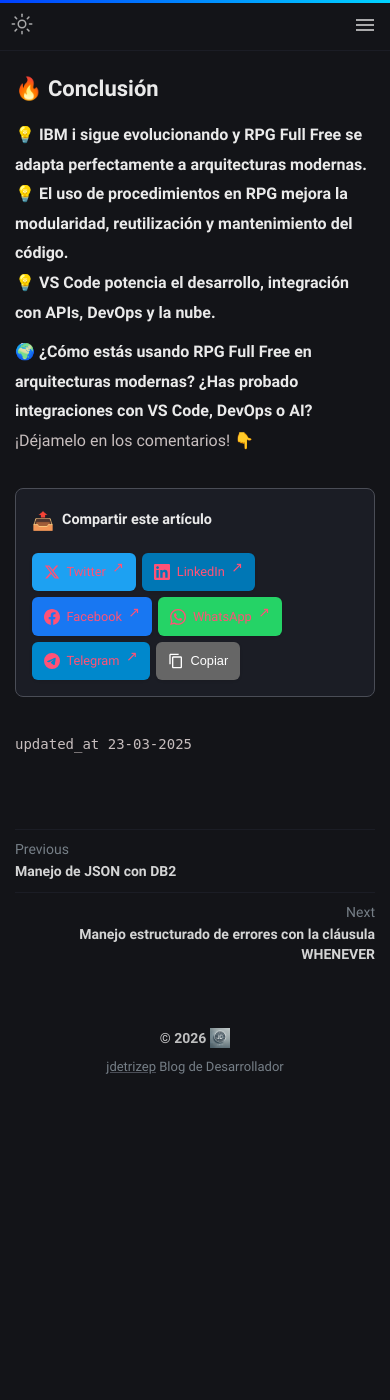
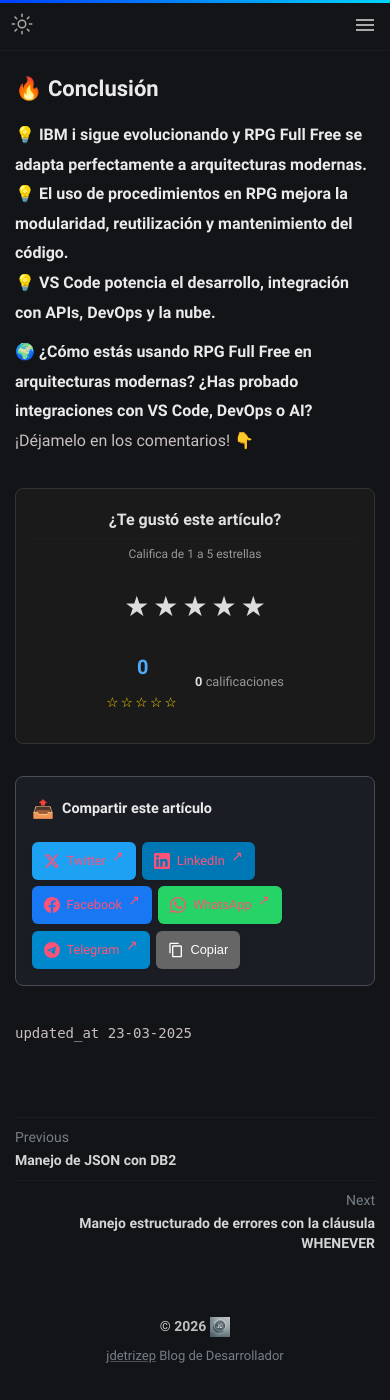
Before and after one commit to jdetrizep/jdetrizep.github.io, a Jekyll site: the page built from _posts/evolucion_del_rpg/2025-03-16-evolucion_rpg.md, in a window 390 px wide and 1400 px high, scrolled down 6028 px. Built offline with Jekyll 4.4.1, drawn with Linux system fonts in a browser that asks for light colours; some web fonts are replaced; before the commit the page ends 7139 px from its top, so only the background shows below that.

Commit message:
Se incluye control de Rating para los blogs.

```diff
--- a/_includes/footer.html
+++ b/_includes/footer.html
@@ -16,6 +16,7 @@
   </small>
 </footer>
 <script src="/assets/js/main.js" defer="defer"></script>
+<script src="/assets/js/rating.js" defer="defer"></script>
 {%- if site.google_analytics -%}
   <!-- Google tag (gtag.js) -->
   <script
--- /dev/null
+++ b/_includes/rating.html
@@ -0,0 +1,31 @@
+<!-- Sistema de Calificación de Estrellas -->
+<div class="post-rating-container">
+  <div class="rating-header">
+    <h3>¿Te gustó este artículo?</h3>
+    <p>Califica de 1 a 5 estrellas</p>
+  </div>
+
+  <div class="rating-widget">
+    <div class="stars-container" data-post-id="{{ page.id | slugify }}">
+      <span class="star" data-value="1">★</span>
+      <span class="star" data-value="2">★</span>
+      <span class="star" data-value="3">★</span>
+      <span class="star" data-value="4">★</span>
+      <span class="star" data-value="5">★</span>
+    </div>
+
+    <div class="rating-info">
+      <div class="current-rating">
+        <span class="rating-value">0.0</span>
+        <span class="rating-stars">☆☆☆☆☆</span>
+      </div>
+      <div class="rating-count">
+        <span class="count">0</span> calificaciones
+      </div>
+    </div>
+
+    <div class="rating-message" style="display: none;">
+      ¡Gracias por tu calificación!
+    </div>
+  </div>
+</div>
--- a/_layouts/post.html
+++ b/_layouts/post.html
@@ -78,6 +78,8 @@
           {% endif %}
         </div>
 
+        {% include rating.html %}
+
         {% include share-buttons.html %}
       </article>
 
--- /dev/null
+++ b/_sass/klise/_rating.scss
@@ -0,0 +1,215 @@
+// Sistema de Calificación de Estrellas (Compacto)
+.post-rating-container {
+  margin: 2rem 0;
+  padding: 1.25rem;
+  background: var(--bg-color, #f8f9fa);
+  border-radius: 8px;
+  border: 1px solid var(--border-color, #e9ecef);
+  text-align: center;
+  transition: all 0.3s ease;
+
+  .rating-header {
+    margin-bottom: 1rem;
+
+    h3 {
+      margin: 0 0 0.25rem 0;
+      font-size: 1.1rem;
+      color: var(--text-color, #333);
+      font-weight: 600;
+    }
+
+    p {
+      margin: 0;
+      color: var(--gray, #666);
+      font-size: 0.8rem;
+    }
+  }
+
+  .rating-widget {
+    .stars-container {
+      display: flex;
+      justify-content: center;
+      gap: 0.3rem;
+      margin-bottom: 1rem;
+      font-size: 2rem;
+      cursor: pointer;
+      user-select: none;
+
+      .star {
+        color: #ddd;
+        transition: all 0.2s ease;
+        position: relative;
+
+        &:hover,
+        &.hover {
+          color: #ffd700;
+          transform: scale(1.15);
+        }
+
+        &.active {
+          color: #ffd700;
+          animation: starPulse 0.3s ease;
+        }
+
+        &.rated {
+          color: #ffd700;
+        }
+      }
+    }
+
+    .rating-info {
+      display: flex;
+      justify-content: center;
+      align-items: center;
+      gap: 1.5rem;
+      margin-bottom: 0.75rem;
+      flex-wrap: wrap;
+
+      .current-rating {
+        display: flex;
+        flex-direction: column;
+        align-items: center;
+        gap: 0.25rem;
+
+        .rating-value {
+          font-size: 1.5rem;
+          font-weight: bold;
+          color: var(--link-color, #007bff);
+        }
+
+        .rating-stars {
+          font-size: 0.95rem;
+          color: #ffd700;
+          letter-spacing: 0.15rem;
+        }
+      }
+
+      .rating-count {
+        font-size: 0.85rem;
+        color: var(--gray, #666);
+
+        .count {
+          font-weight: bold;
+          color: var(--text-color, #333);
+        }
+      }
+    }
+
+    .rating-message {
+      padding: 0.65rem;
+      background: #d4edda;
+      color: #155724;
+      border-radius: 6px;
+      font-weight: 500;
+      font-size: 0.85rem;
+      animation: fadeIn 0.5s ease;
+    }
+  }
+}
+
+// Animaciones
+@keyframes starPulse {
+  0% {
+    transform: scale(1);
+  }
+  50% {
+    transform: scale(1.3);
+  }
+  100% {
+    transform: scale(1);
+  }
+}
+
+@keyframes fadeIn {
+  from {
+    opacity: 0;
+    transform: translateY(-10px);
+  }
+  to {
+    opacity: 1;
+    transform: translateY(0);
+  }
+}
+
+// Modo oscuro
+[data-theme="dark"] {
+  .post-rating-container {
+    background: var(--dark-bg, #1a1a1a);
+    border-color: var(--dark-border, #333);
+
+    .rating-header {
+      h3 {
+        color: var(--dark-text, #e0e0e0);
+      }
+
+      p {
+        color: var(--dark-gray, #999);
+      }
+    }
+
+    .rating-info {
+      .current-rating {
+        .rating-value {
+          color: var(--dark-link, #4dabf7);
+        }
+      }
+
+      .rating-count {
+        color: var(--dark-gray, #999);
+
+        .count {
+          color: var(--dark-text, #e0e0e0);
+        }
+      }
+    }
+
+    .rating-widget {
+      .rating-message {
+        background: #1e4620;
+        color: #a3d9a5;
+      }
+    }
+  }
+}
+
+// Responsive
+@media (max-width: 768px) {
+  .post-rating-container {
+    padding: 1rem;
+
+    .rating-header {
+      h3 {
+        font-size: 1rem;
+      }
+
+      p {
+        font-size: 0.75rem;
+      }
+    }
+
+    .rating-widget {
+      .stars-container {
+        font-size: 1.75rem;
+        gap: 0.25rem;
+      }
+
+      .rating-info {
+        gap: 1rem;
+
+        .current-rating {
+          .rating-value {
+            font-size: 1.25rem;
+          }
+
+          .rating-stars {
+            font-size: 0.85rem;
+          }
+        }
+
+        .rating-count {
+          font-size: 0.8rem;
+        }
+      }
+    }
+  }
+}
--- a/_sass/main.scss
+++ b/_sass/main.scss
@@ -60,4 +60,4 @@
 
 // Import sass files
 @import "klise/fonts", "klise/base", "klise/layout", "klise/post",
-  "klise/miscellaneous", "klise/syntax", "klise/dark";
+  "klise/miscellaneous", "klise/syntax", "klise/dark", "klise/rating";
--- /dev/null
+++ b/assets/js/rating.js
@@ -0,0 +1,212 @@
+/**
+ * Sistema de Calificación de Estrellas para Posts
+ * Guarda las calificaciones en localStorage del navegador
+ */
+
+(function() {
+  'use strict';
+
+  // Clase para manejar el sistema de calificación
+  class PostRating {
+    constructor(container) {
+      this.container = container;
+      this.postId = container.dataset.postId;
+      this.stars = container.querySelectorAll('.star');
+      this.ratingValue = container.closest('.rating-widget').querySelector('.rating-value');
+      this.ratingStars = container.closest('.rating-widget').querySelector('.rating-stars');
+      this.ratingCount = container.closest('.rating-widget').querySelector('.count');
+      this.ratingMessage = container.closest('.rating-widget').querySelector('.rating-message');
+
+      this.storageKey = `post_rating_${this.postId}`;
+      this.ratingsKey = `post_ratings_${this.postId}`;
+
+      this.init();
+    }
+
+    init() {
+      // Cargar calificaciones existentes
+      this.loadRatings();
+
+      // Agregar event listeners
+      this.stars.forEach((star, index) => {
+        // Hover effect
+        star.addEventListener('mouseenter', () => this.handleHover(index));
+        star.addEventListener('mouseleave', () => this.handleMouseLeave());
+
+        // Click para calificar
+        star.addEventListener('click', () => this.handleRating(index + 1));
+      });
+
+      // Verificar si el usuario ya calificó
+      this.checkUserRating();
+    }
+
+    handleHover(index) {
+      this.stars.forEach((star, i) => {
+        if (i <= index) {
+          star.classList.add('hover');
+        } else {
+          star.classList.remove('hover');
+        }
+      });
+    }
+
+    handleMouseLeave() {
+      this.stars.forEach(star => star.classList.remove('hover'));
+    }
+
+    handleRating(value) {
+      // Verificar si ya calificó
+      const userRating = localStorage.getItem(this.storageKey);
+
+      if (userRating) {
+        this.showMessage('Ya has calificado este artículo anteriormente', 'warning');
+        return;
+      }
+
+      // Guardar la calificación del usuario
+      localStorage.setItem(this.storageKey, value);
+
+      // Agregar a la lista de calificaciones
+      const ratings = this.getRatings();
+      ratings.push(value);
+      localStorage.setItem(this.ratingsKey, JSON.stringify(ratings));
+
+      // Actualizar la visualización
+      this.updateDisplay();
+
+      // Marcar estrellas como calificadas
+      this.stars.forEach((star, i) => {
+        if (i < value) {
+          star.classList.add('active');
+          setTimeout(() => {
+            star.classList.remove('active');
+            star.classList.add('rated');
+          }, 300);
+        }
+      });
+
+      // Mostrar mensaje de agradecimiento
+      this.showMessage('¡Gracias por tu calificación!', 'success');
+
+      // Deshabilitar más clics
+      this.container.style.pointerEvents = 'none';
+    }
+
+    getRatings() {
+      const stored = localStorage.getItem(this.ratingsKey);
+      return stored ? JSON.parse(stored) : [];
+    }
+
+    calculateAverage() {
+      const ratings = this.getRatings();
+      if (ratings.length === 0) return 0;
+
+      const sum = ratings.reduce((acc, val) => acc + val, 0);
+      return (sum / ratings.length).toFixed(1);
+    }
+
+    getStarsDisplay(average) {
+      const fullStars = Math.floor(average);
+      const hasHalfStar = average % 1 >= 0.5;
+      const emptyStars = 5 - fullStars - (hasHalfStar ? 1 : 0);
+
+      let display = '★'.repeat(fullStars);
+      if (hasHalfStar) display += '⯨';
+      display += '☆'.repeat(emptyStars);
+
+      return display;
+    }
+
+    loadRatings() {
+      this.updateDisplay();
+    }
+
+    updateDisplay() {
+      const average = this.calculateAverage();
+      const ratings = this.getRatings();
+
+      this.ratingValue.textContent = average;
+      this.ratingStars.textContent = this.getStarsDisplay(parseFloat(average));
+      this.ratingCount.textContent = ratings.length;
+    }
+
+    checkUserRating() {
+      const userRating = localStorage.getItem(this.storageKey);
+
+      if (userRating) {
+        const value = parseInt(userRating);
+
+        // Marcar las estrellas como calificadas
+        this.stars.forEach((star, i) => {
+          if (i < value) {
+            star.classList.add('rated');
+          }
+        });
+
+        // Deshabilitar más clics
+        this.container.style.pointerEvents = 'none';
+
+        // Mostrar mensaje informativo
+        this.showMessage(`Tu calificación: ${value} estrella${value > 1 ? 's' : ''}`, 'info');
+      }
+    }
+
+    showMessage(text, type = 'success') {
+      this.ratingMessage.textContent = text;
+      this.ratingMessage.style.display = 'block';
+
+      // Cambiar color según el tipo
+      if (type === 'warning') {
+        this.ratingMessage.style.background = '#fff3cd';
+        this.ratingMessage.style.color = '#856404';
+      } else if (type === 'info') {
+        this.ratingMessage.style.background = '#d1ecf1';
+        this.ratingMessage.style.color = '#0c5460';
+      } else {
+        this.ratingMessage.style.background = '#d4edda';
+        this.ratingMessage.style.color = '#155724';
+      }
+
+      // Ocultar después de 5 segundos
+      setTimeout(() => {
+        this.ratingMessage.style.display = 'none';
+      }, 5000);
+    }
+  }
+
+  // Inicializar cuando el DOM esté listo
+  function initRatings() {
+    const ratingContainers = document.querySelectorAll('.stars-container');
+
+    ratingContainers.forEach(container => {
+      new PostRating(container);
+    });
+  }
+
+  // Ejecutar cuando el DOM esté listo
+  if (document.readyState === 'loading') {
+    document.addEventListener('DOMContentLoaded', initRatings);
+  } else {
+    initRatings();
+  }
+
+  // Exportar función para limpiar calificaciones (útil para desarrollo)
+  window.clearPostRatings = function(postId) {
+    if (postId) {
+      localStorage.removeItem(`post_rating_${postId}`);
+      localStorage.removeItem(`post_ratings_${postId}`);
+      console.log(`Calificaciones eliminadas para: ${postId}`);
+    } else {
+      // Limpiar todas las calificaciones
+      Object.keys(localStorage).forEach(key => {
+        if (key.startsWith('post_rating_') || key.startsWith('post_ratings_')) {
+          localStorage.removeItem(key);
+        }
+      });
+      console.log('Todas las calificaciones han sido eliminadas');
+    }
+    location.reload();
+  };
+
+})();
```
Also changed, not shown: other parts of _includes/footer.html (+1 -1 lines), RATING_SYSTEM.md (added, +175 -0 lines).
